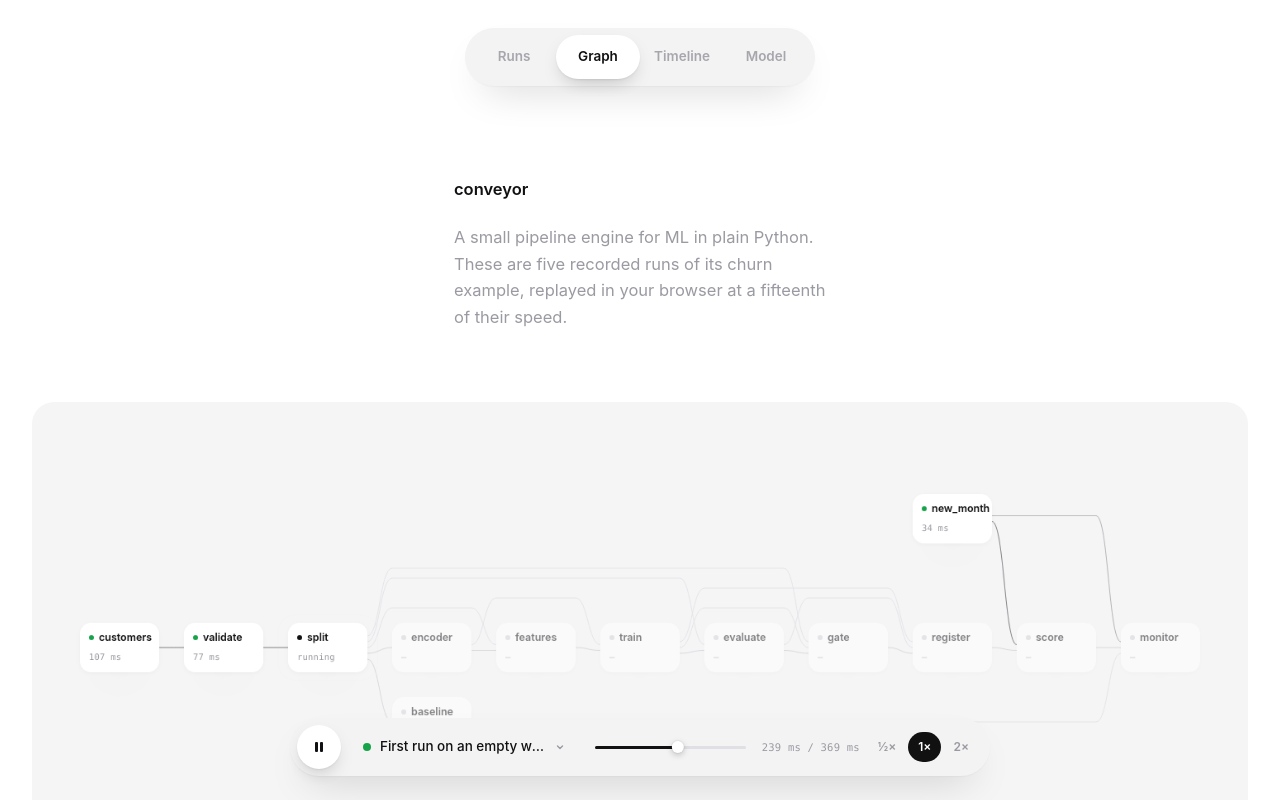
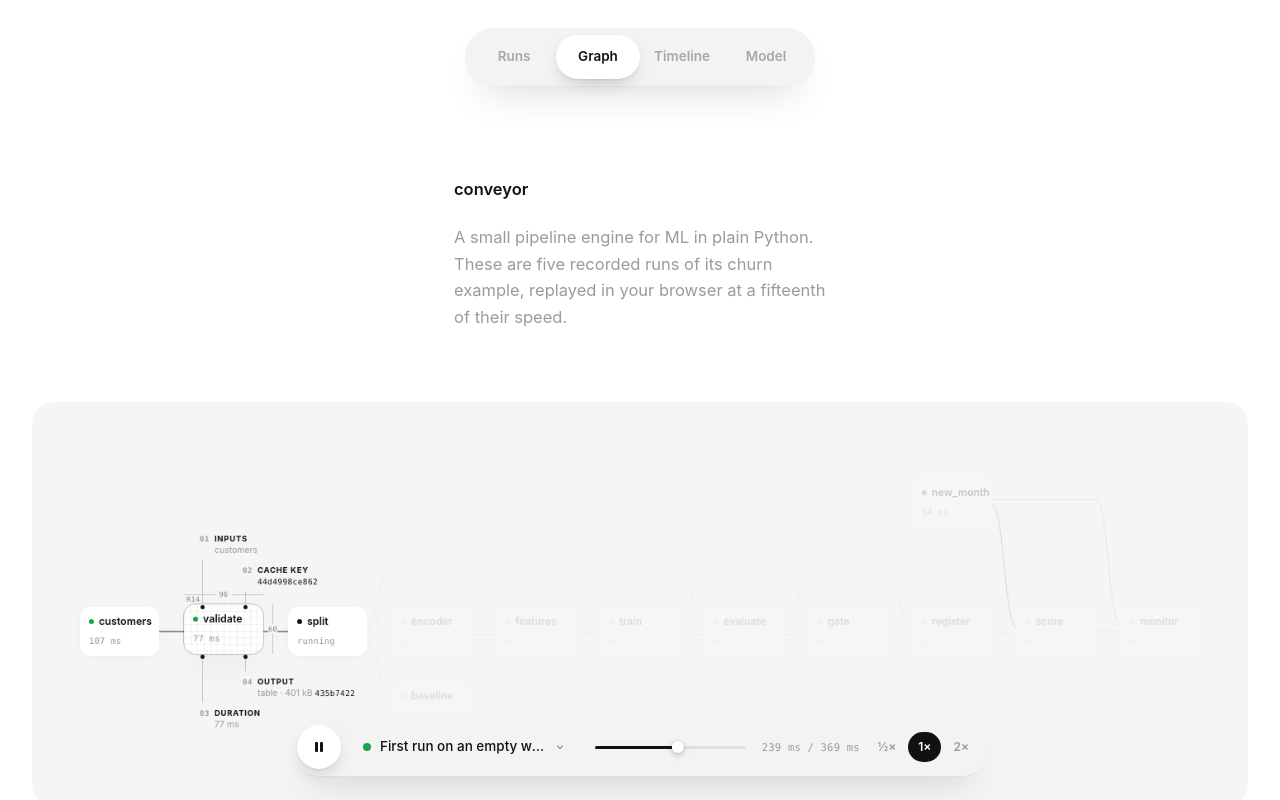
Before and after one commit to Stxqq/conveyor, a website with bundled scripts: page conveyor/ui/static/index.html in a window 1280 px wide. Shown: the top 800 px of the page. Built offline with nearby package versions, Linux system fonts and the light colour scheme; files whose address does not match are found by name; a web font is replaced by a local one.

Commit message:
ui: keep keyline labels on the tile, add dimension lines, show them on phones

```diff
--- a/conveyor/ui/static/js/graph.js
+++ b/conveyor/ui/static/js/graph.js
@@ -6,6 +6,8 @@ import { DONE, SETTLED } from "./run.js";
 
 const MIN_SCALE = 0.8;
 const PACKET_MS = 560;
+const TOUCH_FOCUS_MS = 1600;
+const touch = matchMedia("(hover: none)");
 
 const META = {
   pending: () => "–",
@@ -32,6 +34,7 @@ export class GraphView {
   #userUntil = 0;
   #gliding = false;
   #dragged = false;
+  #touchTimer = 0;
 
   constructor(root, { onOpen }) {
     this.onOpen = onOpen;
@@ -63,7 +66,7 @@ export class GraphView {
       this.#status.set(name, step.status);
       node.root.classList.replace(`is-${before ?? "pending"}`, `is-${step.status}`);
       node.root.setAttribute("aria-label", `${name}, ${step.status}`);
-      if (before && SETTLED.has(step.status)) this.#settle(node);
+      if (before && SETTLED.has(step.status)) this.#settle(node, name);
       if (before === "pending" && (step.status === "running" || step.status === "cached")) {
         for (const edge of this.#edges) if (edge.to === name) this.#send(edge);
       }
@@ -109,6 +112,9 @@ export class GraphView {
           <span class="node-name"><i class="node-dot"></i>${escape(name)}</span>
           <span class="node-meta"></span>
           <span class="kl-grid"></span><span class="kl-box"></span>
+          <span class="kl-dim kl-w"><b>${NODE.w}</b></span>
+          <span class="kl-dim kl-h"><b>${NODE.h}</b></span>
+          <span class="kl-dim kl-r">R14</span>
         </div>`;
       root.addEventListener("pointerenter", (e) => e.pointerType === "mouse" && this.#setFocus(name));
       root.addEventListener("pointerleave", (e) => e.pointerType === "mouse" && this.#setFocus(null));
@@ -128,10 +134,17 @@ export class GraphView {
     this.#fit();
   }
 
-  #settle(node) {
+  #settle(node, name) {
+    // Phones have no hover, so the keylines would never show there; flash them
+    // on each step as it settles instead.
+    if (touch.matches && this.#focus !== name) {
+      this.#setFocus(name);
+      clearTimeout(this.#touchTimer);
+      this.#touchTimer = setTimeout(() => this.#focus === name && this.#setFocus(null), TOUCH_FOCUS_MS);
+    }
     if (still()) return;
     node.root.classList.remove("settle");
-    void node.root.offsetWidth;
+    void node.root.offsetWidth; // force a reflow so the animation restarts
     node.root.classList.add("settle");
   }
 
@@ -172,7 +185,8 @@ export class GraphView {
     const { x, y } = node.box;
     this.callouts.style.left = `${x}px`;
     this.callouts.style.top = `${y}px`;
-    void this.callouts.offsetWidth;
+    this.#keepInside();
+    void this.callouts.offsetWidth; // reflow, so the labels transition in from hidden
     this.callouts.classList.add("on");
   }
 
@@ -190,6 +204,32 @@ export class GraphView {
     if (this.callouts.dataset.html !== html) {
       this.callouts.dataset.html = html;
       this.callouts.innerHTML = html;
+      this.#keepInside();
+    }
+  }
+
+  // Labels of a node near the tile's edge would hang off it. Flip those to the
+  // node's other side; when that puts one on top of its neighbour on the same
+  // edge, lift it above the neighbour.
+  #keepInside() {
+    const room = this.tile.getBoundingClientRect();
+    const items = [...this.callouts.children];
+    const label = (item) => item.lastElementChild.getBoundingClientRect();
+    for (const item of items) {
+      item.style.removeProperty("--rise");
+      const box = label(item);
+      if (box.left < room.left + 12) item.classList.replace("to-west", "to-east");
+      else if (box.right > room.right - 12) item.classList.replace("to-east", "to-west");
+    }
+    for (const edge of ["top", "bottom"]) {
+      const [a, b] = items.filter((item) => item.classList.contains(`at-${edge}`));
+      const ra = label(a);
+      const rb = label(b);
+      if (ra.right <= rb.left || rb.right <= ra.left) continue;
+      // lift the one whose line stays clear of the other label
+      const lifted = a.classList.contains("to-east") ? a : b;
+      const other = lifted === a ? rb : ra;
+      lifted.style.setProperty("--rise", `${Math.ceil(other.height / this.#scale) + 6}px`);
     }
   }
 
--- a/conveyor/ui/static/style.css
+++ b/conveyor/ui/static/style.css
@@ -153,12 +153,18 @@ code { font-family: var(--mono); font-size: .86em; }
 }
 a.f-value:hover { color: var(--ink); }
 
-/* ————— graph ————— */
-.graph-tile { padding: 72px 28px; }
+/* graph */
+.graph-tile { padding: 56px 28px; overflow: clip; }
 .graph-tile.is-panning { overflow: hidden; padding-inline: 0; }
+/* fade the cropped ends so it's clear there's more graph to drag into view */
+.graph-tile.is-panning .graph-viewport {
+  -webkit-mask-image: linear-gradient(to right, transparent, #000 28px, #000 calc(100% - 28px), transparent);
+  mask-image: linear-gradient(to right, transparent, #000 28px, #000 calc(100% - 28px), transparent);
+}
 .graph-tile.is-panning .graph-viewport { cursor: grab; touch-action: pan-y; }
 .graph-tile.is-panning .graph-viewport:active { cursor: grabbing; }
-.graph-viewport { position: relative; }
+/* the churn graph's height, held before the first run loads so nothing jumps */
+.graph-viewport { position: relative; height: 316px; }
 .graph-canvas {
   position: absolute; left: 0; top: 0;
   transform-origin: 0 0;
@@ -196,10 +202,13 @@ a.f-value:hover { color: var(--ink); }
   background: #fff;
   border-radius: 14px;
   box-shadow: var(--card-shadow);
-  transition: transform .5s var(--ease), opacity .45s var(--ease);
+  transition: transform .5s var(--ease), box-shadow .5s var(--ease), opacity .45s var(--ease);
 }
 .node:focus-visible .node-card { outline: 2px solid var(--ink); outline-offset: 2px; }
-.node.focus .node-card { transform: scale(.97); }
+.node.focus .node-card {
+  transform: translateY(-3px);
+  box-shadow: 0 2px 10px -2px rgba(0, 0, 0, .06), 0 30px 50px -26px rgba(0, 0, 0, .28);
+}
 .node-name {
   display: flex; align-items: center; gap: 6px;
   font-size: 12.5px; font-weight: 600; line-height: 1.3;
@@ -239,9 +248,9 @@ a.f-value:hover { color: var(--ink); }
 .is-failed .node-dot { background: var(--red); }
 
 /* keylines over the hovered node, after the portfolio's spec sheets */
-.kl-grid, .kl-box {
+.kl-grid, .kl-box, .kl-dim {
   position: absolute; pointer-events: none;
-  opacity: 0; transition: opacity .35s ease;
+  opacity: 0; transition: opacity .35s var(--ease);
 }
 .kl-grid {
   inset: 0; border-radius: 14px;
@@ -251,7 +260,21 @@ a.f-value:hover { color: var(--ink); }
   background-size: 8px 8px;
 }
 .kl-box { inset: -1px; border: 1px solid rgba(17, 17, 19, .22); border-radius: 15px; }
-.node.focus .kl-grid, .node.focus .kl-box { opacity: 1; }
+.kl-dim {
+  font: 8.5px/1 var(--mono); letter-spacing: .05em;
+  color: rgba(17, 17, 19, .5);
+}
+.kl-dim b { position: relative; font-weight: 400; background: var(--tile); }
+.kl-w { left: 0; right: 0; top: -12px; border-top: 1px solid #c4c4cc; text-align: center; }
+.kl-w b { top: -5px; padding: 0 4px; }
+.kl-h {
+  top: 0; bottom: 0; right: -12px;
+  display: flex; align-items: center;
+  border-right: 1px solid #c4c4cc;
+}
+.kl-h b { left: 6px; padding: 2px 0; }
+.kl-r { left: 3px; top: -10px; }
+.node.focus .kl-grid, .node.focus .kl-box, .node.focus .kl-dim { opacity: 1; }
 
 .callouts {
   position: absolute; z-index: 5;
@@ -268,11 +291,11 @@ a.f-value:hover { color: var(--ink); }
   border-radius: 999px;
   background: var(--ink);
   opacity: 0; transform: scale(.4);
-  transition: opacity .25s ease, transform .4s var(--ease);
+  transition: opacity .25s var(--ease), transform .4s var(--ease);
 }
 .anno-line {
   position: absolute; left: -.5px;
-  width: 1px; height: 18px;
+  width: 1px; height: calc(18px + var(--rise, 0px));
   background: #c4c4cc;
   transform: scaleY(0);
   transition: transform .45s var(--ease);
@@ -283,16 +306,17 @@ a.f-value:hover { color: var(--ink); }
   position: absolute;
   display: grid; grid-template-columns: auto 1fr; column-gap: 6px; row-gap: 1px;
   width: max-content; max-width: 150px; align-items: baseline;
-  padding: 3px 6px;
-  border-radius: 7px;
-  background: rgba(245, 245, 246, .92);
+  /* the tile's own colour: invisible, but it keeps edges from running through the text */
+  padding: 1px 3px;
+  border-radius: 4px;
+  background: var(--tile);
   opacity: 0;
-  transition: opacity .3s ease, transform .45s var(--ease);
+  transition: opacity .3s var(--ease), transform .45s var(--ease);
 }
-.at-top .anno-label { bottom: 22px; transform: translateY(4px); }
-.at-bottom .anno-label { top: 22px; transform: translateY(-4px); }
-.to-west .anno-label { right: -12px; text-align: right; grid-template-columns: 1fr auto; }
-.to-east .anno-label { left: -12px; }
+.at-top .anno-label { bottom: calc(22px + var(--rise, 0px)); transform: translateY(4px); }
+.at-bottom .anno-label { top: calc(22px + var(--rise, 0px)); transform: translateY(-4px); }
+.to-west .anno-label { right: -6px; text-align: right; grid-template-columns: 1fr auto; }
+.to-east .anno-label { left: -6px; }
 .to-west .anno-label em { grid-column: 2; grid-row: 1 / span 2; }
 .to-west .anno-label b, .to-west .anno-label span { grid-column: 1; }
 .anno-label em {
```
